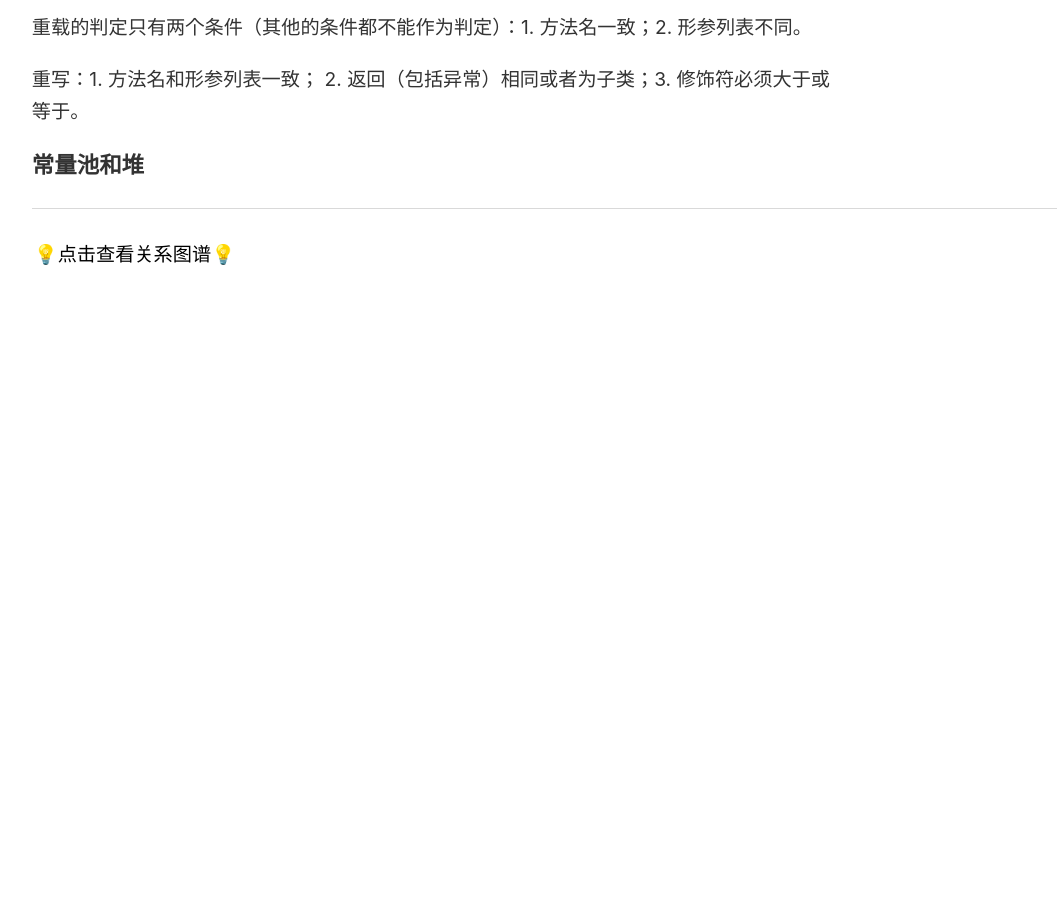
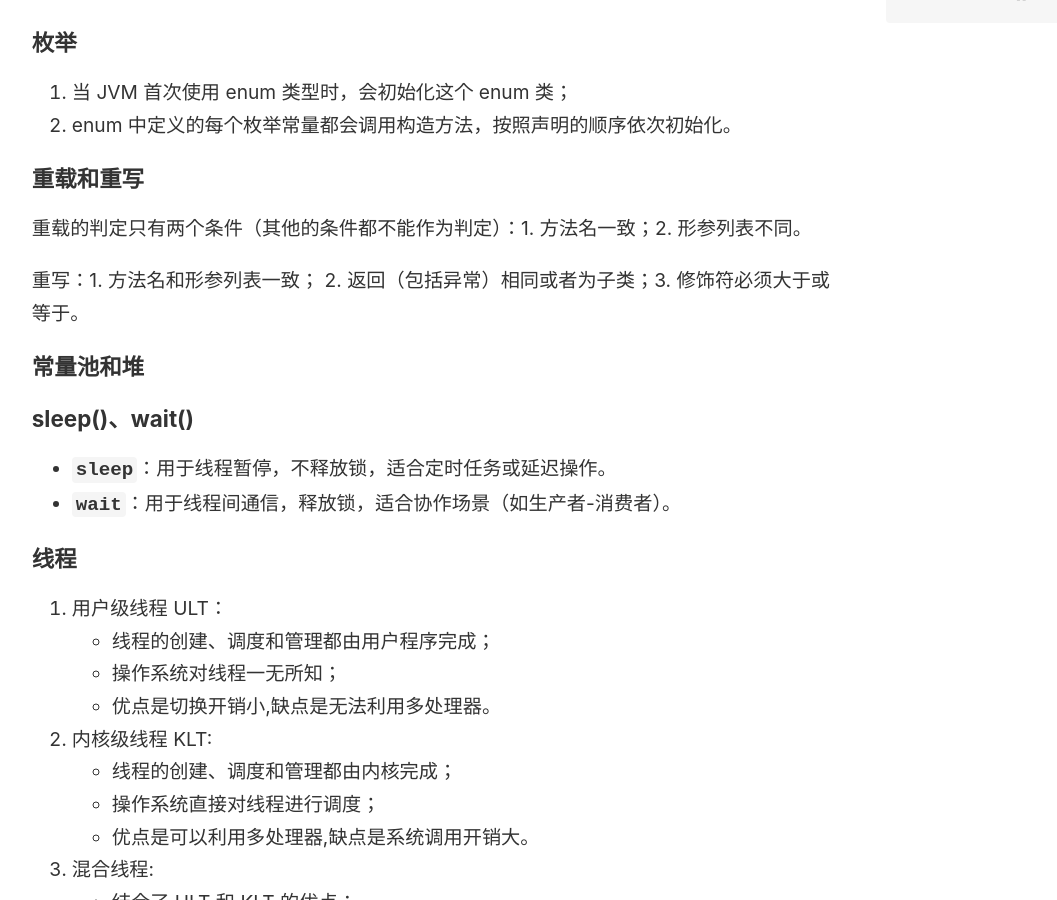
Before and after one commit to wingowen/digital-garden-jekyll, a Jekyll site: the page built from _notes/Java 查漏补缺.md, in a window 1280 px wide and 900 px high, scrolled down 669 px. Shown: the whole window, without its empty margins (45-1102 px from the left). Built offline with Jekyll 4.4.1, drawn with Linux system fonts in a browser that asks for light colours; before the commit the page ends 1053 px from its top, so only the background shows below that; some of the changed text lies outside the part shown.

Commit message:
vault backup: 2025-03-17 21:34:17

````diff
--- a/_notes/Java 查漏补缺.md
+++ b/_notes/Java 查漏补缺.md
@@ -7,6 +7,12 @@
 	public static Chinese getInstance() { return obj; }
 }
 ```
+
+以下单例模式都能保证线程安全，也各有特点：
+- 枚举实现最简单且最安全；
+- 静态内部类实现延迟加载且线程安全；
+- 双检锁模式性能较好但实现复杂；
+- 饿汉式实现简单但可能浪费资源。
 
 ### 枚举
 
@@ -20,3 +26,30 @@
 重写：1. 方法名和形参列表一致； 2. 返回（包括异常）相同或者为子类；3. 修饰符必须大于或等于。
 
 ### 常量池和堆
+
+### sleep()、wait()
+
+- **`sleep`**：用于线程暂停，不释放锁，适合定时任务或延迟操作。
+- **`wait`**：用于线程间通信，释放锁，适合协作场景（如生产者-消费者）。
+
+### 线程
+
+1. 用户级线程 ULT：
+- 线程的创建、调度和管理都由用户程序完成；
+- 操作系统对线程一无所知；
+- 优点是切换开销小,缺点是无法利用多处理器。
+
+2. 内核级线程 KLT:
+- 线程的创建、调度和管理都由内核完成；
+- 操作系统直接对线程进行调度；
+- 优点是可以利用多处理器,缺点是系统调用开销大。
+
+3. 混合线程:
+- 结合了 ULT 和 KLT 的优点；
+- 用户级线程与内核级线程进行多对多映射；
+- 既保证了系统调用的效率,又可以充分利用多处理器。
+
+### equal()、hasCode()
+
+- 如果两个对象 equals() 相等,那么它们的 hashCode() 必须相等；
+- 两个对象的 hashCode() 相等并不意味着它们的 equals() 一定相等。这种情况称为哈希冲突，在哈希表中是很常见的现象。
````
